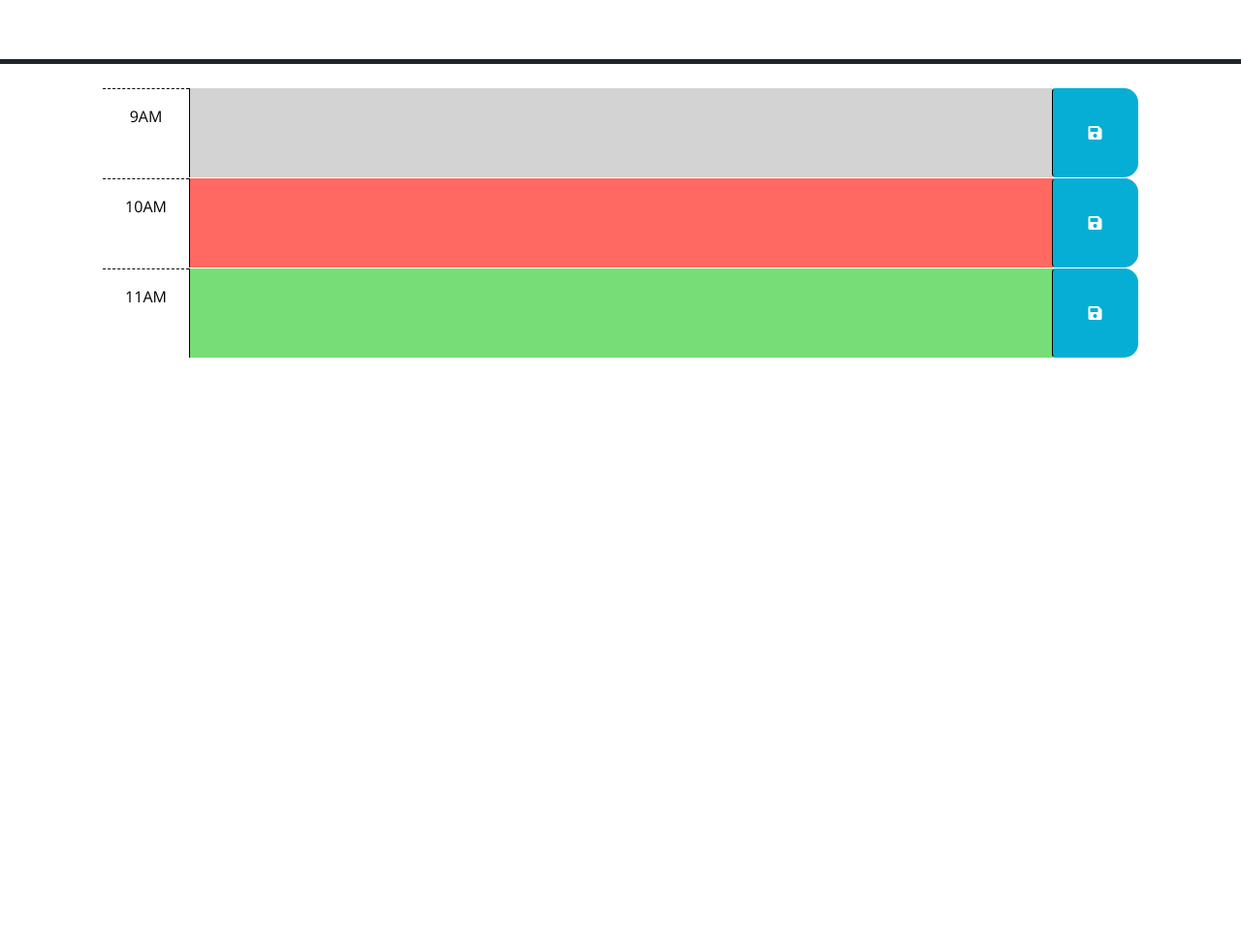
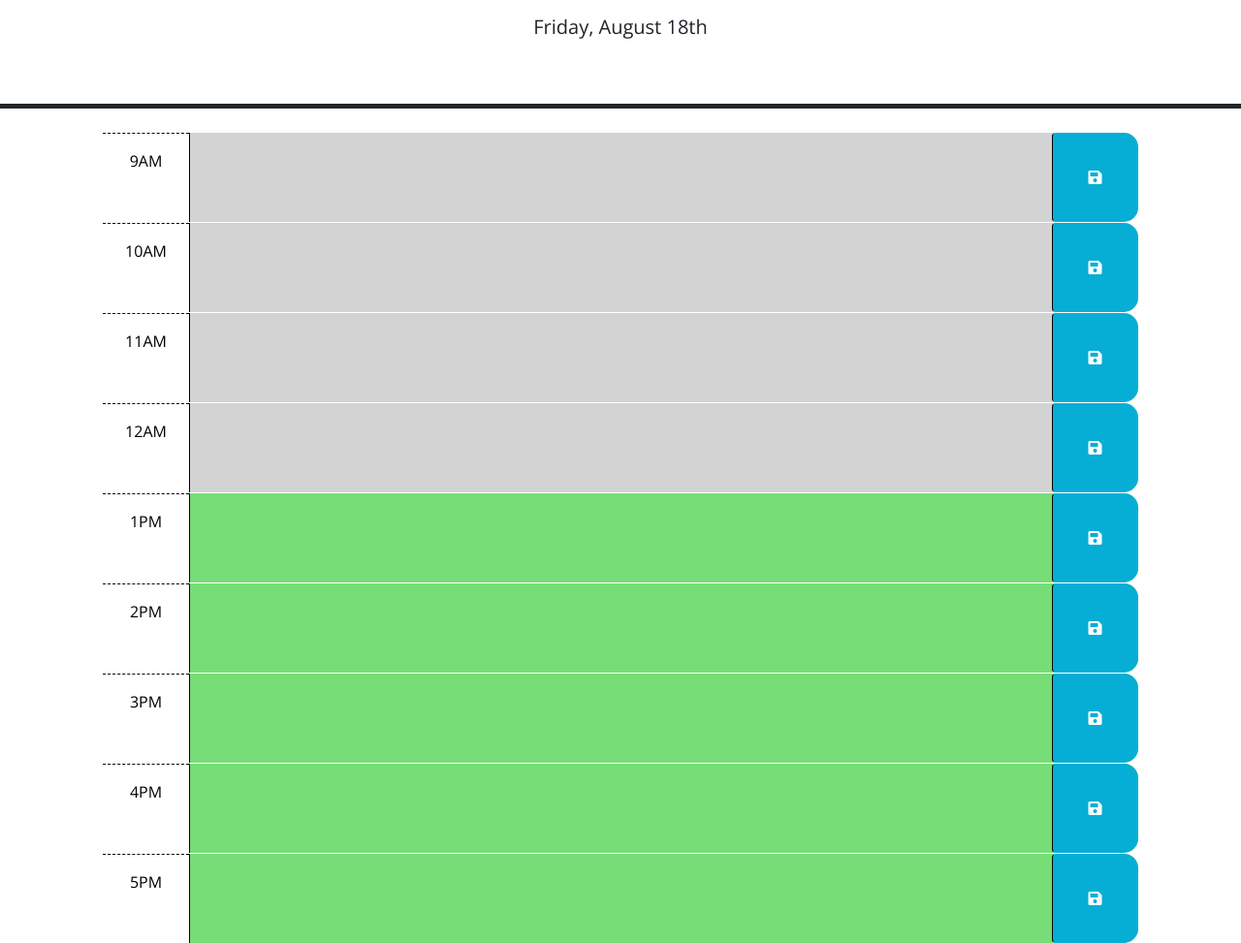
Before and after one commit to JGM1403/special-fortnight-MC5, a plain HTML site: page Develop/index.html in a window 1280 px wide. Shown: the part 166-1139 px from the top of the page at 97% size. Before the commit the page ends 800 px from the top, so only its background shows below. Drawn offline with nearby package versions, Linux system fonts and the light colour scheme.

Commit message:
java script written and hours added to html

```diff
--- a/Develop/index.html
+++ b/Develop/index.html
@@ -58,7 +58,7 @@
       </div>
 
       <!-- Example of a future time block. The "future" class adds a green background color. -->
-      <div id="hour-11" class="row time-block future">
+      <div id="hour-11" class="row time-block">
         <div class="col-2 col-md-1 hour text-center py-3">11AM</div>
         <textarea class="col-8 col-md-10 description" rows="3"> </textarea>
         <button class="btn saveBtn col-2 col-md-1" aria-label="save">
@@ -66,13 +66,61 @@
         </button>
       </div>
 
+      <div id="hour-12" class="row time-block future">
+        <div class="col-2 col-md-1 hour text-center py-3">12AM</div>
+        <textarea class="col-8 col-md-10 description" rows="3"> </textarea>
+        <button class="btn saveBtn col-2 col-md-1" aria-label="save">
+          <i class="fas fa-save" aria-hidden="true"></i>
+        </button>
+      </div>
+
+      <div id="hour-1" class="row time-block future">
+        <div class="col-2 col-md-1 hour text-center py-3">1PM</div>
+        <textarea class="col-8 col-md-10 description" rows="3"> </textarea>
+        <button class="btn saveBtn col-2 col-md-1" aria-label="save">
+          <i class="fas fa-save" aria-hidden="true"></i>
+        </button>
+      </div>
+
+      <div id="hour-2" class="row time-block future">
+        <div class="col-2 col-md-1 hour text-center py-3">2PM</div>
+        <textarea class="col-8 col-md-10 description" rows="3"> </textarea>
+        <button class="btn saveBtn col-2 col-md-1" aria-label="save">
+          <i class="fas fa-save" aria-hidden="true"></i>
+        </button>
+      </div>
+
+      <div id="hour-3" class="row time-block future">
+        <div class="col-2 col-md-1 hour text-center py-3">3PM</div>
+        <textarea class="col-8 col-md-10 description" rows="3"> </textarea>
+        <button class="btn saveBtn col-2 col-md-1" aria-label="save">
+          <i class="fas fa-save" aria-hidden="true"></i>
+        </button>
+      </div>
+
+      <div id="hour-4" class="row time-block future">
+        <div class="col-2 col-md-1 hour text-center py-3">4PM</div>
+        <textarea class="col-8 col-md-10 description" rows="3"> </textarea>
+        <button class="btn saveBtn col-2 col-md-1" aria-label="save">
+          <i class="fas fa-save" aria-hidden="true"></i>
+        </button>
+      </div>
+
+      <div id="hour-5" class="row time-block future">
+        <div class="col-2 col-md-1 hour text-center py-3">5PM</div>
+        <textarea class="col-8 col-md-10 description" rows="3"> </textarea>
+        <button class="btn saveBtn col-2 col-md-1" aria-label="save">
+          <i class="fas fa-save" aria-hidden="true"></i>
+        </button>
+      </div>
+
+
     <script src="https://code.jquery.com/jquery-3.4.1.min.js"></script>
     <script
       src="https://cdn.jsdelivr.net/npm/dayjs@1.11.3/dayjs.min.js"
       integrity="sha256-iu/zLUB+QgISXBLCW/mcDi/rnf4m4uEDO0wauy76x7U="
       crossorigin="anonymous"
     ></script>
-
     <script src="script.js"></script>
   </body>
 </html>
--- a/Develop/script.js
+++ b/Develop/script.js
@@ -1,23 +1,114 @@
-// Wrap all code that interacts with the DOM in a call to jQuery to ensure that
-// the code isn't run until the browser has finished rendering all the elements
-// in the html.
+
+// global variables
+var hour9SaveButton = $('#hour-9').children().eq(2);
+var hour10SaveButton = $('#hour-10').children().eq(2);
+var hour11SaveButton = $('#hour-11').children().eq(2);
+var hour12SaveButton = $('#hour-12').children().eq(2);
+var hour13SaveButton = $('#hour-13').children().eq(2);
+var hour14SaveButton = $('#hour-14').children().eq(2);
+var hour15SaveButton = $('#hour-15').children().eq(2);
+var hour16SaveButton = $('#hour-16').children().eq(2);
+var hour17SaveButton = $('#hour-17').children().eq(2);
+
+// cycles throught dates to display current date
 $(function () {
-  // TODO: Add a listener for click events on the save button. This code should
-  // use the id in the containing time-block as a key to save the user input in
-  // local storage. HINT: What does `this` reference in the click listener
-  // function? How can DOM traversal be used to get the "hour-x" id of the
-  // time-block containing the button that was clicked? How might the id be
-  // useful when saving the description in local storage?
-  //
-  // TODO: Add code to apply the past, present, or future class to each time
-  // block by comparing the id to the current hour. HINTS: How can the id
-  // attribute of each time-block be used to conditionally add or remove the
-  // past, present, and future classes? How can Day.js be used to get the
-  // current hour in 24-hour time?
-  //
-  // TODO: Add code to get any user input that was saved in localStorage and set
-  // the values of the corresponding textarea elements. HINT: How can the id
-  // attribute of each time-block be used to do this?
-  //
-  // TODO: Add code to display the current date in the header of the page.
+
+  var today = dayjs();
+
+  if (today.format('D') == 1 || today.format('D') == 21 || today.format('D') == 31)
+  {
+    $('#currentDay').text(today.format('dddd, MMMM DD[st]'));
+  }
+
+  else if (today.format('D') == 2 || today.format('D') == 22)
+  {
+    $('#currentDay').text(today.format('dddd, MMMM DD[nd]'));
+  }
+
+  else if (today.format('D') == 3 || today.format('D') == 23)
+  {
+    $('#currentDay').text(today.format('dddd, MMMM DD[rd]'));
+  }
+
+  else
+  {
+    $('#currentDay').text(today.format('dddd, MMMM DD[th]'));
+  }
+
+
+// saves added event content to local storage form that time after clicking save
+  hour9SaveButton.on('click', function () {
+     var eventText = $('#hour-9').children().eq(1).val();
+     localStorage.setItem("hour-9 Events", eventText);
+  });
+
+  hour10SaveButton.on('click', function () {
+     var eventText = $('#hour-10').children().eq(1).val();
+     localStorage.setItem("hour-10 Events", eventText);
+  });
+
+  hour11SaveButton.on('click', function () {
+     var eventText = $('#hour-11').children().eq(1).val();
+     localStorage.setItem("hour-11 Events", eventText);
+  });
+
+  hour12SaveButton.on('click', function () {
+     var eventText = $('#hour-12').children().eq(1).val();
+     localStorage.setItem("hour-12 Events", eventText);
+  });
+
+  hour13SaveButton.on('click', function () {
+     var eventText = $('#hour-13').children().eq(1).val();
+     localStorage.setItem("hour-13 Events", eventText);
+  });
+
+  hour14SaveButton.on('click', function () {
+     var eventText = $('#hour-14').children().eq(1).val();
+     localStorage.setItem("hour-14 Events", eventText);
+  });
+
+  hour15SaveButton.on('click', function () {
+     var eventText = $('#hour-15').children().eq(1).val();
+     localStorage.setItem("hour-15 Events", eventText);
+  });
+
+  hour16SaveButton.on('click', function () {
+     var eventText = $('#hour-16').children().eq(1).val();
+     localStorage.setItem("hour-16 Events", eventText);
+  });
+
+  hour17SaveButton.on('click', function () {
+     var eventText = $('#hour-17').children().eq(1).val();
+     localStorage.setItem("hour-17 Events", eventText);
+  });
+
+  var currentHour = today.format('H');
+
+  // moves class to id if number matches current hour or if matches past or present hour depending if its less or more than the current hour
+  for (var i = 9; i < 18; i++)
+  {
+    if (parseInt($('#hour-' + i).attr("id").replace(/hour-/, '')) == currentHour)
+    {
+      $('#hour-' + i).attr('class', 'row time-block present');
+    }
+
+    else if (parseInt($('#hour-' + i).attr("id").replace(/hour-/, '')) < currentHour)
+    {
+      $('#hour-' + i).attr('class', 'row time-block past');
+    }
+
+    else if (parseInt($('#hour-' + i).attr("id").replace(/hour-/, '')) > currentHour)
+    {
+      $('#hour-' + i).attr('class', 'row time-block future');
+    }
+  }
+
+  // loops through the hours in a 24hour format to save and set content added to local storage
+  for (var i = 9; i < 18; i++)
+  {
+    if (localStorage.getItem("hour-" + i + " Events") !== null)
+    {
+      $('#hour-' + i).children().eq(1).text(localStorage.getItem("hour-" + i + " Events"));
+    }
+  }
 });
```
